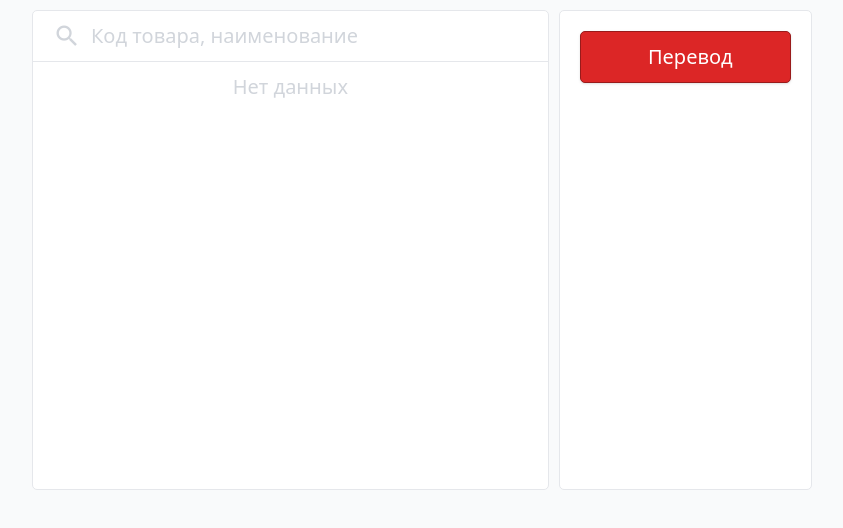
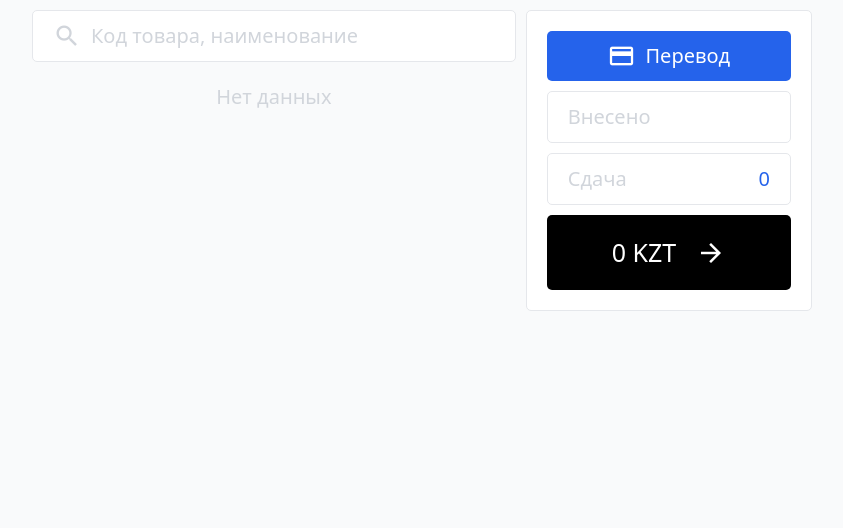
Before and after one commit to ctrlartspace/openmarket-frontend, a Vue app: page / in a window 1280 px wide. Shown: the top 528 px of the page, without its empty margins (218-1061 px from the left). Built offline with nearby package versions, Linux system fonts and the light colour scheme; what tailwindcss-safe-area would draw is missing.

Commit message:
redesign cart desktop

```diff
--- a/src/components/AppHeader.vue
+++ b/src/components/AppHeader.vue
@@ -1,7 +1,7 @@
 <template>
   <nav v-if="store.isAuthorized">
     <!-- Desktop -->
-    <ul class="w-full flex bg-white border px-4 py-2 rounded gap-4">
+    <ul class="w-full flex rounded gap-4">
       <li class="inline" v-for="(item, i) in menuItems" :key="i">
         <router-link v-slot="{ isActive }" :to="item.path">
           <span
--- a/src/components/CartChange.vue
+++ b/src/components/CartChange.vue
@@ -1,24 +1,18 @@
 <template>
-  <div>
+  <div class="flex flex-col gap-2">
     <div
-      class="flex px-4 py-2 border rounded text-center font-medium cursor-pointer select-none justify-center shadow"
-      :class="{
-        'bg-blue-600 text-white border-blue-800':
-          store.getPaymentType.code === 'cash',
-        'bg-red-600 text-white border-red-800':
-          store.getPaymentType.code === 'card',
-      }"
+      class="flex items-center gap-2 px-4 py-2 bg-blue-600 text-white rounded text-center font-medium cursor-pointer select-none justify-center"
       @click="store.changePaymentType"
     >
-      <span class="ml-2 text-lg md:text-base">
+      <span class="material-icons-outlined text-[28px]">
+        {{ store.getPaymentType.code === "cash" ? "payments" : "credit_card" }}
+      </span>
       {{ store.getPaymentType.label }}
-      </span>
     </div>
-    <div v-if="store.getPaymentType.code === 'cash'">
     <div class="relative">
       <input
         v-model="inputAmount"
-          class="mt-2 mb-0 border border-gray-200 px-4 py-2 text-lg md:text-base placeholder:font-normal placeholder:text-gray-300 appearance-none font-medium rounded w-full focus:outline-2 focus:outline-black focus:bg-white"
+        class="border border-gray-200 px-4 py-2 text-lg md:text-base placeholder:font-normal placeholder:text-gray-300 appearance-none font-medium rounded w-full focus:outline-2 focus:outline-black focus:bg-white"
         placeholder="Внесено"
         type="text"
       />
@@ -27,19 +21,25 @@
         class="absolute inset-y-0 top-2 right-2 flex items-center"
       >
         <span
-            class="material-icons text-gray-400 hover:text-gray-800 active:text-gray-800 cursor-pointer"
+          class="material-icons text-gray-400 hover:text-gray-800 active:text-gray-800 cursor-pointer text-[28px]"
           @click="inputAmount = ''"
           >close</span
         >
       </div>
     </div>
-      <div class="mt-2 px-4 py-2 border border-gray-200 rounded flex">
+    <div class="px-4 py-2 border border-gray-200 rounded flex">
       <span class="text-lg md:text-base text-gray-300 flex-auto">Сдача</span>
       <span class="text-lg md:text-base font-medium text-blue-600">{{
         cartChange
       }}</span>
     </div>
-      <div
+    <button
+      class="w-full bg-black text-white flex justify-center gap-4 font-medium text-xl p-4 rounded hover:brightness-90 active:brightness-50 cursor-pointer select-none"
+    >
+      <span>{{ store.getTotalAmount }} KZT</span>
+      <span class="material-icons self-center font-medium">arrow_forward</span>
+    </button>
+    <!-- <div
         class="hidden md:grid grid-cols-3 gap-2 mt-2 mb-2 font-medium text-base"
       >
         <div
@@ -62,8 +62,7 @@
         >
           C
         </div>
-      </div>
-    </div>
+      </div> -->
   </div>
 </template>
 
--- a/src/components/CartForDesktop.vue
+++ b/src/components/CartForDesktop.vue
@@ -1,8 +1,7 @@
 <template>
-  <div class="grid grid-cols-6 gap-2 h-96 p-2">
-    <div class="col-span-6 md:col-span-4">
-      <div class="bg-white border border-gray-200 rounded h-96">
-        <div class="px-4 py-2 flex gap-2 border-b last:border-none">
+  <div class="grid grid-cols-8 gap-2 p-2">
+    <div class="col-span-5 flex flex-col gap-2">
+      <div class="bg-white border border-gray-200 rounded px-4 py-2">
         <div class="relative flex-1 flex justify-between gap-2 items-center">
           <span class="material-icons text-gray-300 md:text-[28px]"
             >search</span
@@ -37,24 +36,27 @@
           </v-form>
         </div>
       </div>
-        <table class="table-auto w-full text-left bg-white">
-          <tbody>
-            <tr
+      <div
         v-if="store.groupedCartItems.length === 0"
         class="border-b flex justify-center px-4 py-2 last:border-none"
       >
         <span class="text-gray-300">Нет данных</span>
-            </tr>
+      </div>
+      <div
+        v-else
+        class="bg-white border border-gray-200 rounded overflow-hidden"
+      >
+        <table class="table-auto w-full text-left bg-white">
+          <tbody>
             <tr
-              v-else
               v-for="(item, i) in store.groupedCartItems"
-              class="cursor-pointer hover:bg-gray-50 active:bg-gray-50 border-b flex items-center justify-between gap-2 px-4 py-2"
+              class="cursor-pointer hover:bg-gray-50 active:bg-gray-50 border-b last:border-none flex items-center justify-between gap-2 px-4 py-2"
               @click="onItemClick(item.id)"
               :key="i"
             >
               <td class="flex items-center">
                 <span
-                  class="material-icons rounded hover:bg-red-100 active:bg-red-100 hover:text-red-700 active:text-red-700 select-none"
+                  class="material-icons rounded hover:bg-red-100 active:bg-red-100 hover:text-red-700 active:text-red-700 select-none md:text-[28px]"
                   @click.stop="store.removeItem(item.id)"
                 >
                   remove
@@ -72,7 +74,7 @@
         </table>
       </div>
     </div>
-    <div class="col-span-2">
+    <div class="col-span-3">
       <div
         class="h-full flex flex-col justify-between bg-white border border-gray-200 p-4 rounded"
       >
```
Lines whose indentation alone changed are shown as unchanged.
